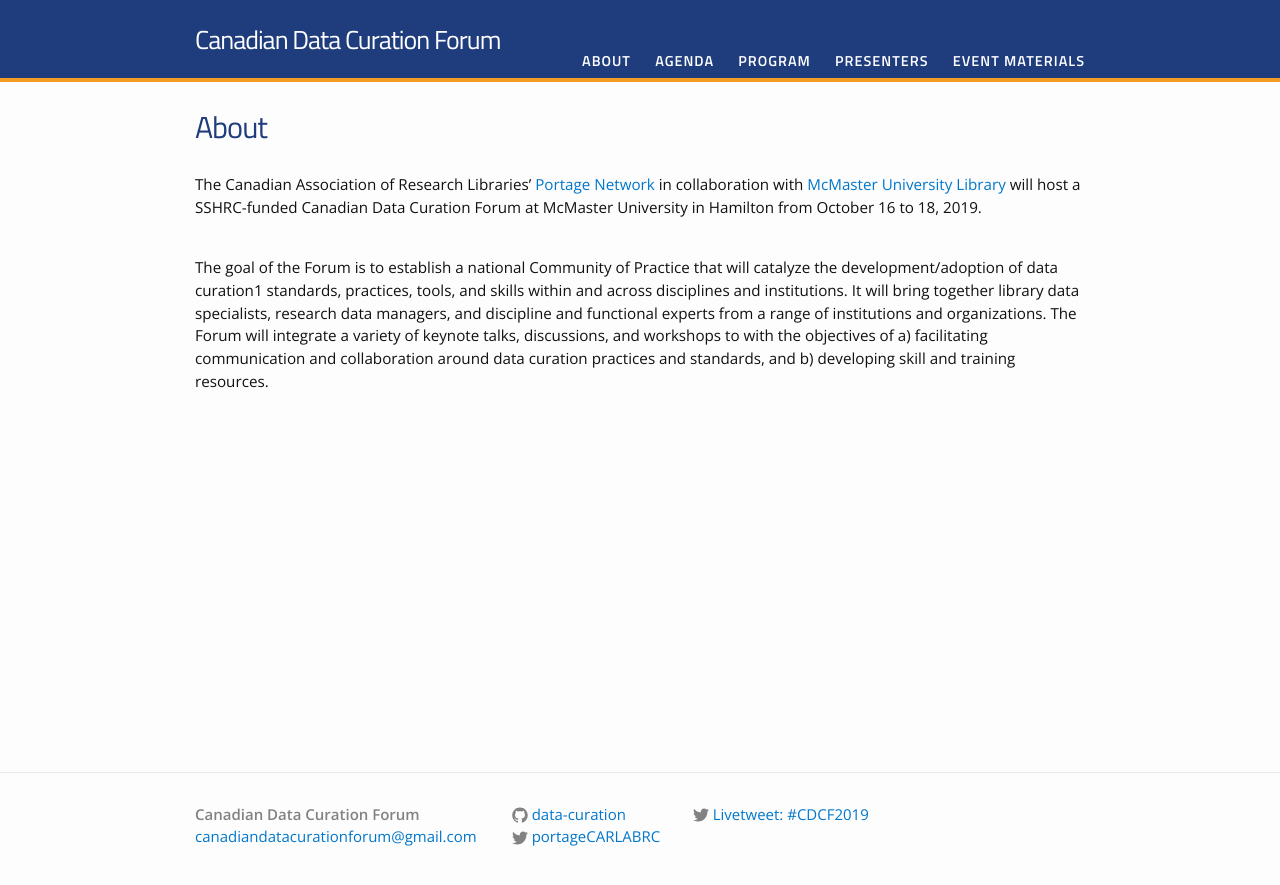
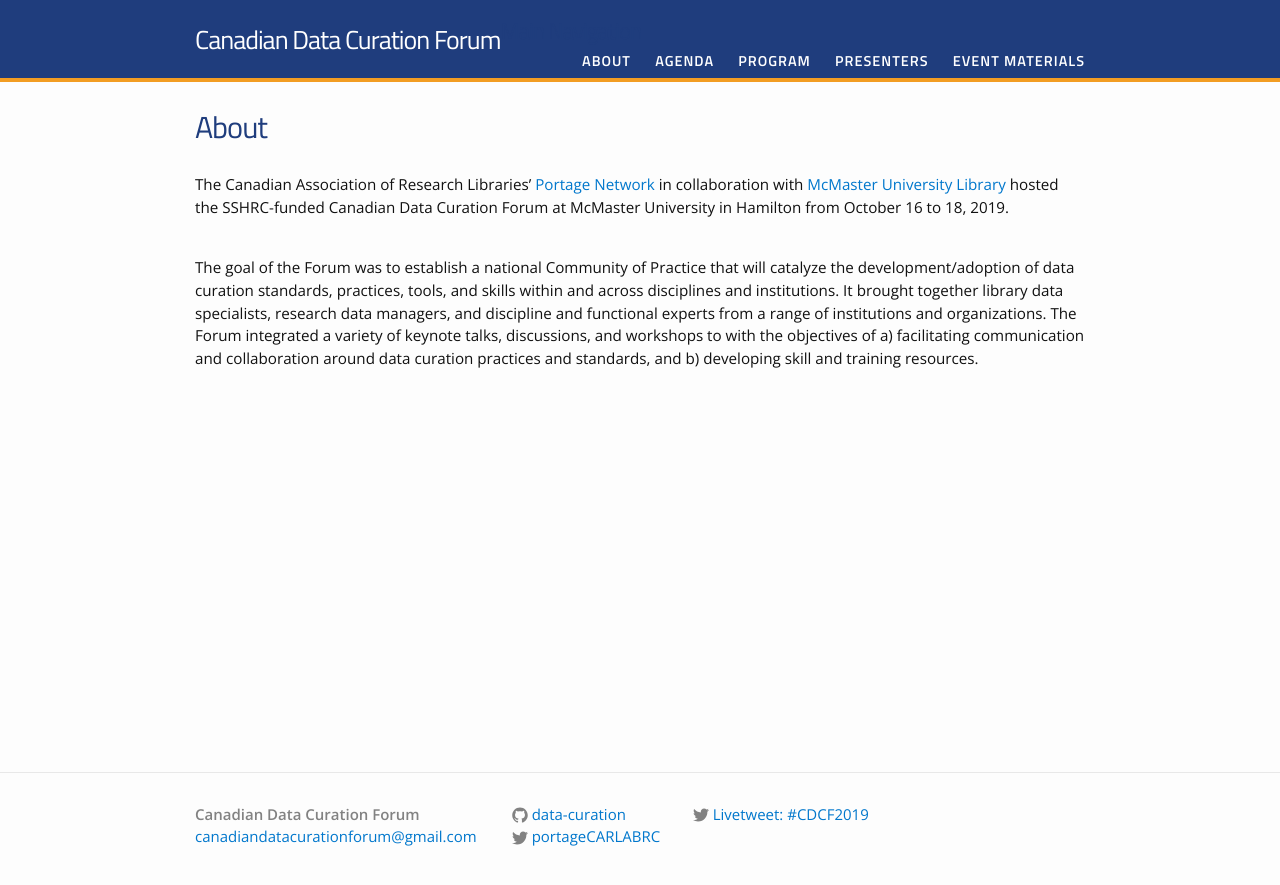
Before and after one commit to data-curation/data-curation.github.io, a Jekyll site: the page built from about.md, in a window 1280 px wide. Shown: the top 885 px of the page. Built offline with Jekyll 4.4.1, drawn with Linux system fonts in a browser that asks for light colours.

Commit message:
Update about.md

```diff
--- a/about.md
+++ b/about.md
@@ -4,8 +4,9 @@ title: About
 permalink: /about/
 ---
 
-The Canadian Association of Research Libraries’ [Portage Network](https://portagenetwork.ca/) in collaboration with [McMaster University Library](https://library.mcmaster.ca/) will host a SSHRC-funded Canadian Data Curation Forum at McMaster University in Hamilton from October 16 to 18, 2019.
+The Canadian Association of Research Libraries’ [Portage Network](https://portagenetwork.ca/) in collaboration with [McMaster University Library](https://library.mcmaster.ca/) hosted the SSHRC-funded Canadian Data Curation Forum at McMaster University in Hamilton from October 16 to 18, 2019.
 
 <br />
 
-The goal of the Forum is to establish a national Community of Practice that will catalyze the development/adoption of data curation1 standards, practices, tools, and skills within and across disciplines and institutions. It will bring together library data specialists, research data managers, and discipline and functional experts from a range of institutions and organizations. The Forum will integrate a variety of keynote talks, discussions, and workshops to with the objectives of a) facilitating communication and collaboration around data curation practices and standards, and b) developing skill and training resources.
+
+The goal of the Forum was to establish a national Community of Practice that will catalyze the development/adoption of data curation standards, practices, tools, and skills within and across disciplines and institutions. It brought together library data specialists, research data managers, and discipline and functional experts from a range of institutions and organizations. The Forum integrated a variety of keynote talks, discussions, and workshops to with the objectives of a) facilitating communication and collaboration around data curation practices and standards, and b) developing skill and training resources.
```
